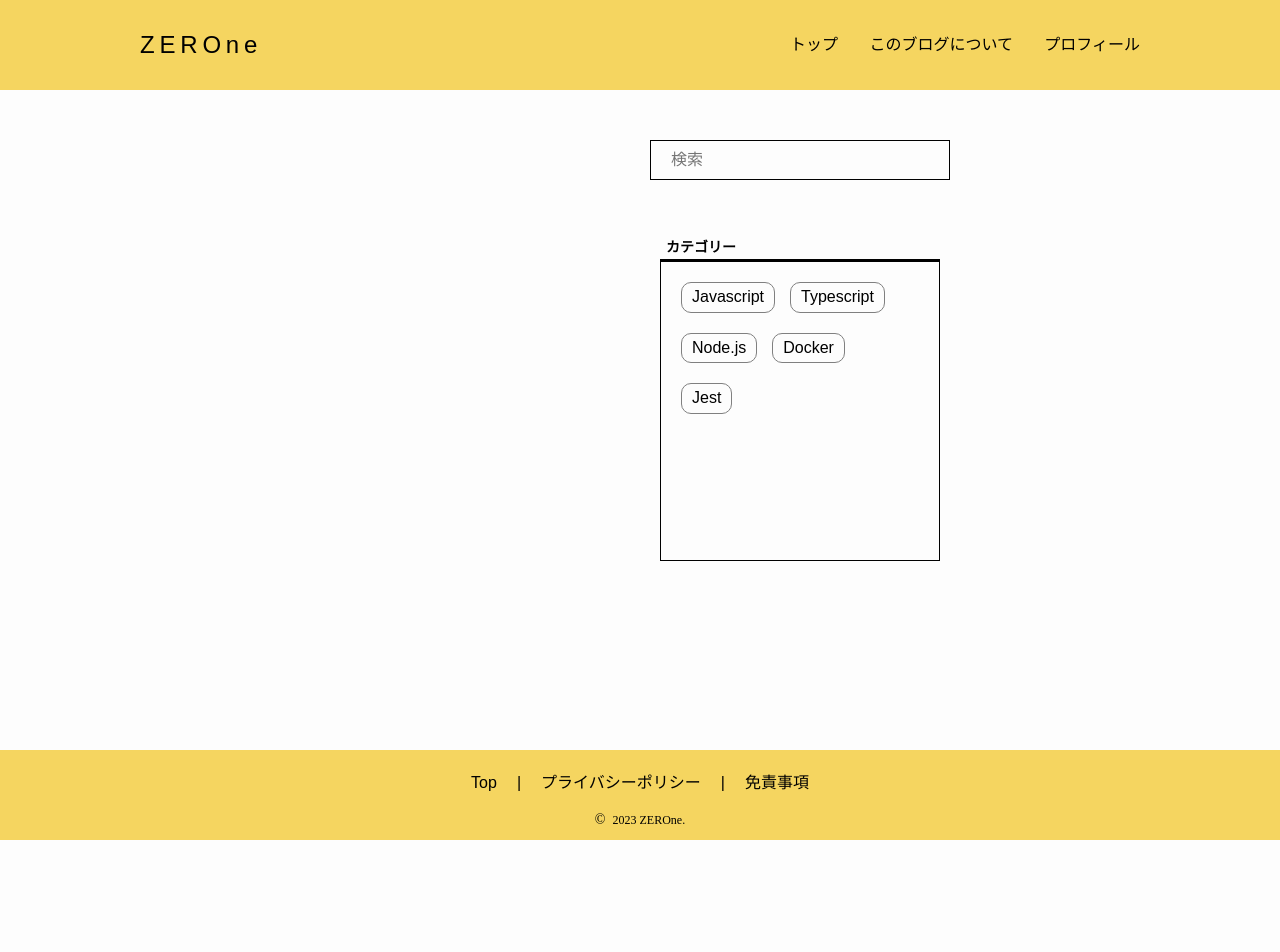
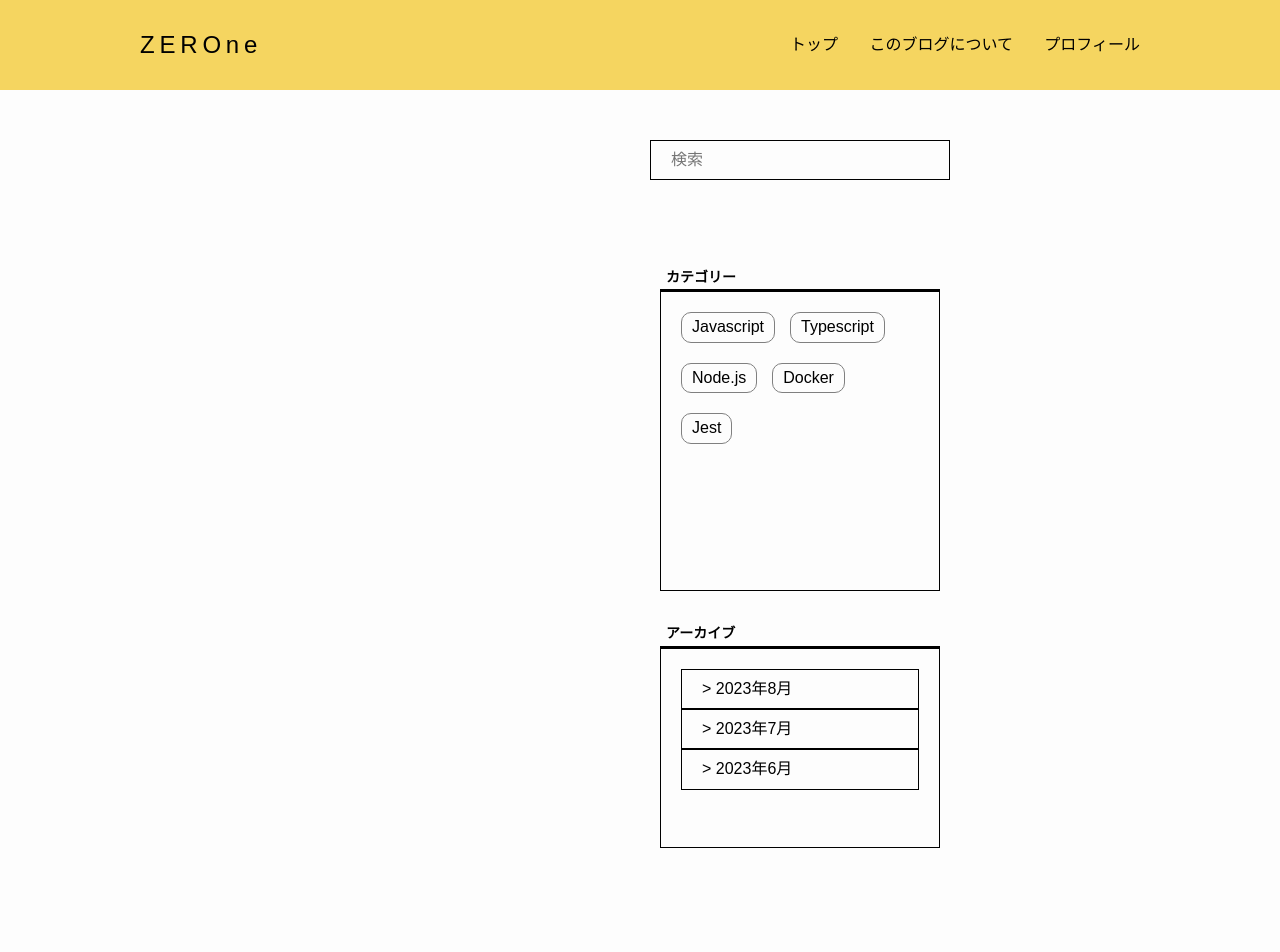
Before and after one commit to masahiro96848/jamstack_next_blog, a Next.js app: page / in a window 1280 px wide. Shown: the top 952 px of the page. Before the commit the page ends 840 px from the top, so only its background shows below. Built offline with nearby package versions, Linux system fonts and the light colour scheme.

Commit message:
アーカイブのセクションレイアウトを作成

```diff
--- a/app/components/layouts/Aside/ArchiveArea.tsx
+++ b/app/components/layouts/Aside/ArchiveArea.tsx
@@ -1,5 +1,30 @@
+import Link from 'next/link'
 import React from 'react'
+import { AsideSectionArea } from '@/components/layouts/Aside/AsideSectionArea'
+import styles from '@/styles/layouts/aside/archiveArea.module.scss'
 
-const ArchiveArea = () => {}
+export const ArchiveArea = () => {
+  const archives = ['> 2023年8月', '> 2023年7月', '> 2023年6月']
 
-export default ArchiveArea
+  return (
+    <>
+      <AsideSectionArea title="アーカイブ">
+        <div className={styles.container}>
+          <ul className={styles.lists}>
+            {archives.map((archive, index) => {
+              return (
+                <li className={styles.list} key={index}>
+                  <Link href="/">
+                    <div className={styles.archive}>
+                      <p>{archive}</p>
+                    </div>
+                  </Link>
+                </li>
+              )
+            })}
+          </ul>
+        </div>
+      </AsideSectionArea>
+    </>
+  )
+}
--- a/app/components/layouts/Aside/AsideLayout.tsx
+++ b/app/components/layouts/Aside/AsideLayout.tsx
@@ -1,4 +1,5 @@
 import React from 'react'
+import { ArchiveArea } from '@/components/layouts/Aside/ArchiveArea'
 import { CategoryArea } from '@/components/layouts/Aside/CatagoryArea'
 import styles from '@/styles/layouts/aside/asideLayout.module.scss'
 
@@ -11,9 +12,14 @@ export const AsideLayout = () => {
       </div>
 
       <aside className={styles.aside}>
-        {/* プロフィール */}
+        {/* カテゴリー */}
         <div className={styles.profile}>
           <CategoryArea />
+        </div>
+
+        {/* アーカイブ */}
+        <div className={styles.archive}>
+          <ArchiveArea />
         </div>
       </aside>
     </>
--- /dev/null
+++ b/app/styles/layouts/aside/archiveArea.module.scss
@@ -0,0 +1,13 @@
+@import '@variable';
+
+.container {
+  border: 1px solid black;
+  height: 200px;
+  word-break: break-all;
+  padding: 20px 20px;
+}
+
+.list {
+  border: 1px solid black;
+  padding: 10px 20px;
+}
--- a/app/styles/layouts/aside/asideSectionArea.module.scss
+++ b/app/styles/layouts/aside/asideSectionArea.module.scss
@@ -4,6 +4,7 @@
   padding: 4px 6px;
   font-size: 14px;
   font-weight: bold;
+  margin-top: 30px;
 }
 
 .bar {
```
